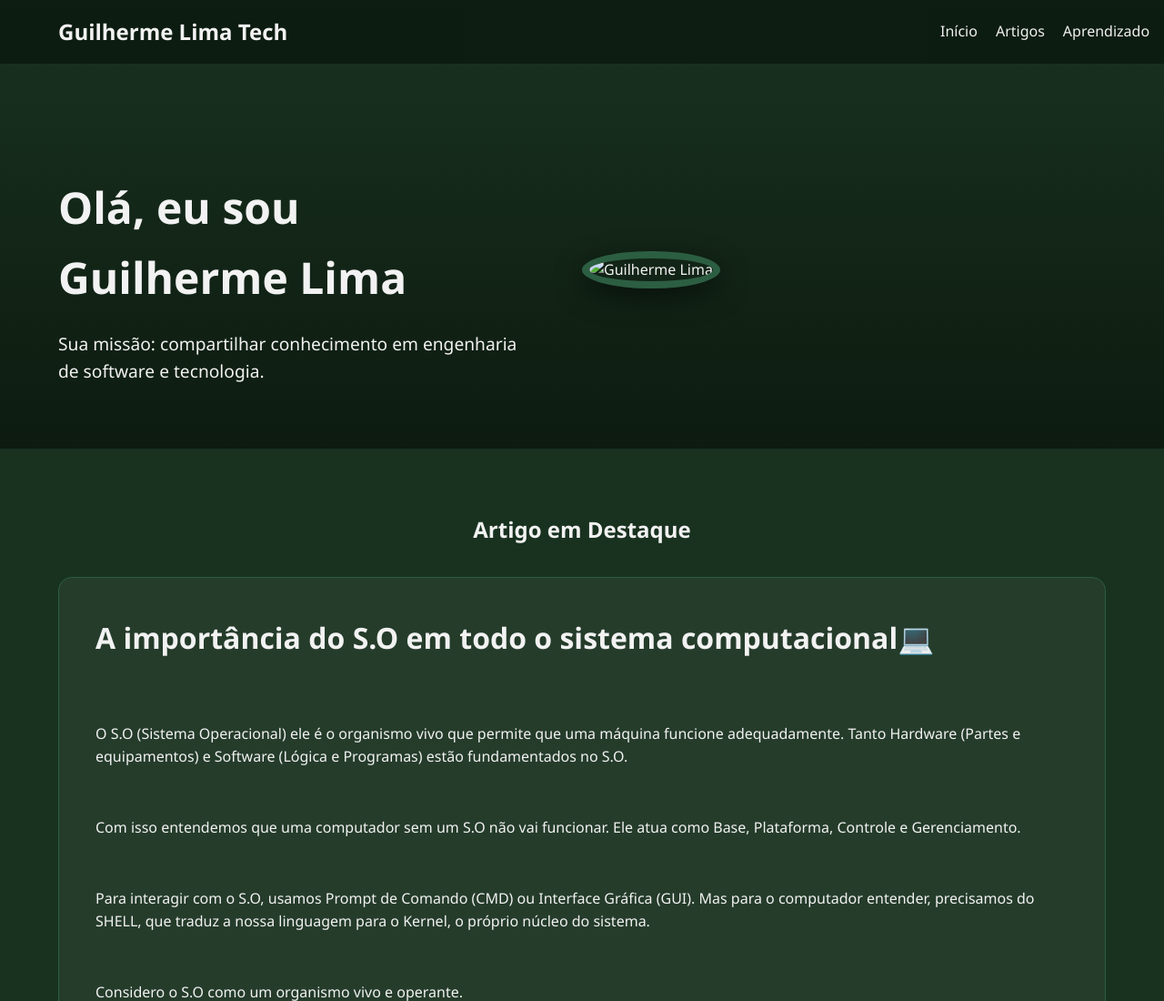
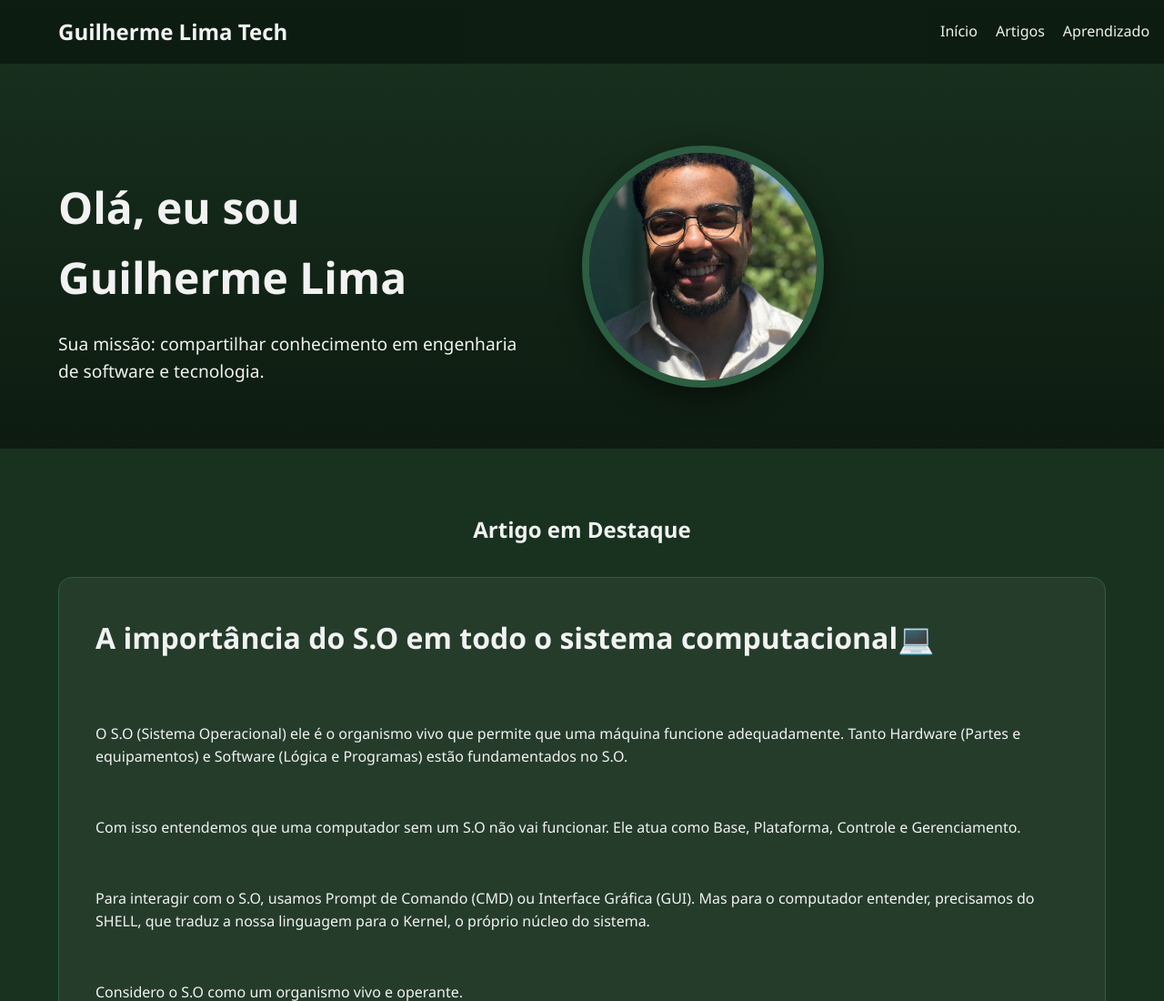
Before and after one commit to guilhermelimatech/guilhermelimatech.github.io, a plain HTML site: page index.html in a window 1280 px wide. Shown: the top 1100 px of the page at 91% size. Drawn offline with Linux system fonts and the light colour scheme.

```diff
--- a/index.html
+++ b/index.html
@@ -282,7 +282,7 @@
             <p>Sua missão: compartilhar conhecimento em engenharia de software e tecnologia.</p>
         </div>
         <div class="about-content">
-            <img src="image_6.png" alt="Guilherme Lima">
+            <img src="Profile.jpg" alt="Guilherme Lima">
         </div>
     </section>
 
```
